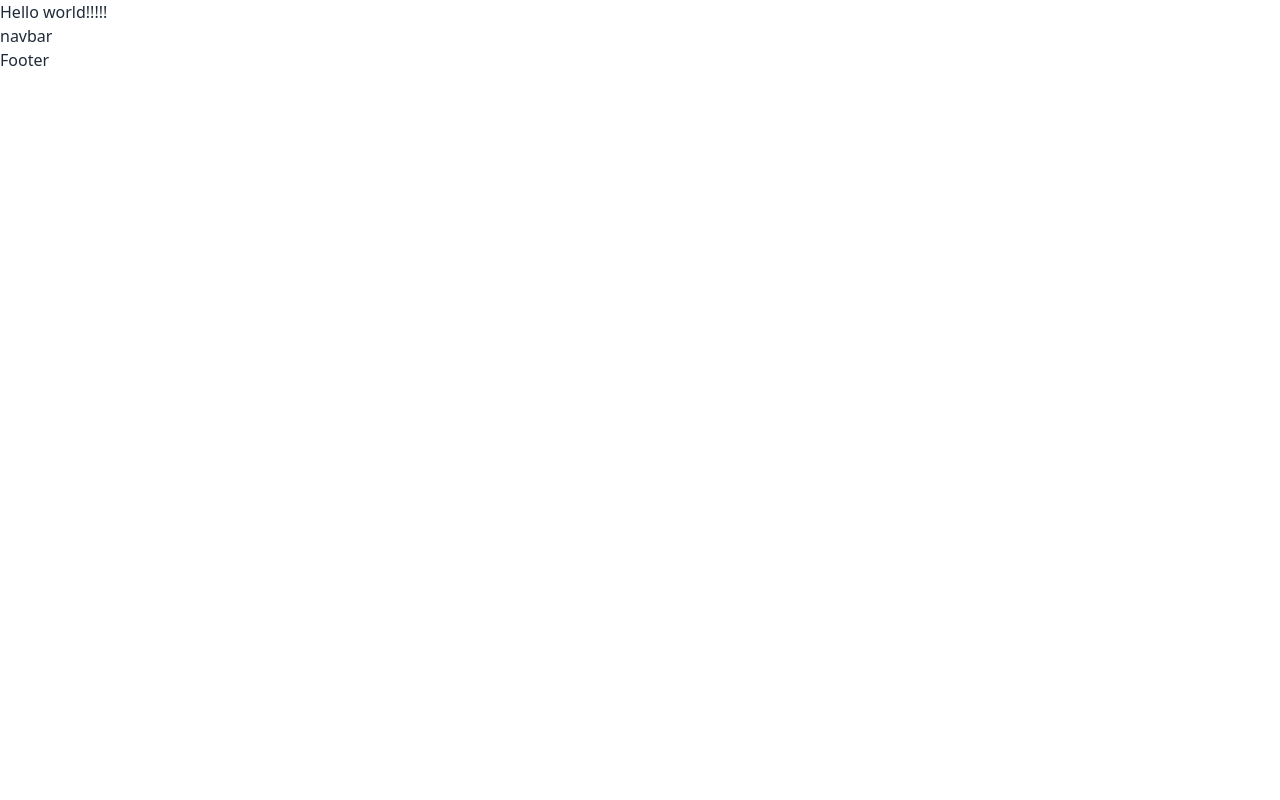
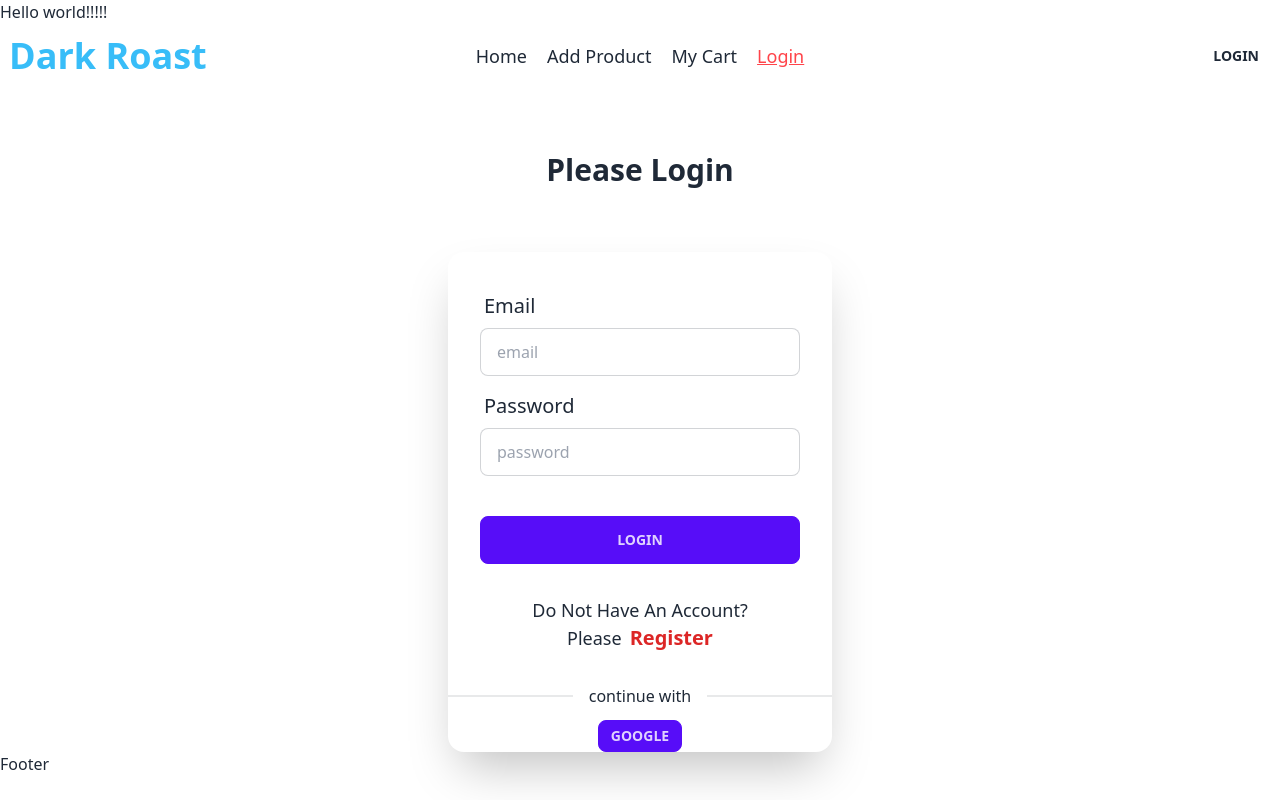
Before and after one commit to MohiuddinRaki/As10-King-Of-Tech-Client, a React (Vite) app: page /login in a window 1280 px wide. Built offline with nearby package versions, Linux system fonts and the light colour scheme; no server answers.

Commit message:
login page and navbar with private route

```diff
--- /dev/null
+++ b/src/components/MyCart.jsx
@@ -0,0 +1,10 @@
+
+const MyCart = () => {
+    return (
+        <div>
+            <h2>cart</h2>
+        </div>
+    );
+};
+
+export default MyCart;
--- a/src/header/Navbar.jsx
+++ b/src/header/Navbar.jsx
@@ -1,10 +1,99 @@
+import { useContext } from "react";
+import { AuthContext } from "../providers/AuthProvider";
+import { Link, NavLink } from "react-router-dom";
+import "./Navbar.css";
 
 const Navbar = () => {
-    return (
-        <div>
-            <h2>navbar</h2>
+  const { user, logOutUser } = useContext(AuthContext);
+
+  const navLinks = (
+    <>
+      <li className="text-lg font-medium">
+        <NavLink to="/">Home</NavLink>
+      </li>
+      <li className="text-lg font-medium">
+        <NavLink to="/addProduct">Add Product</NavLink>
+      </li>
+      <li className="text-lg font-medium">
+        <NavLink to="/myCart">My Cart</NavLink>
+      </li>
+      <li className="text-lg font-medium">
+        <NavLink to="/login">Login</NavLink>
+      </li>
+    </>
+  );
+
+  return (
+    <nav className="container mx-auto">
+      <div className="navbar bg-base-100">
+        <div className="navbar-start">
+          <div className="dropdown">
+            <label tabIndex={0} className="btn btn-ghost lg:hidden">
+              <svg
+                xmlns="http://www.w3.org/2000/svg"
+                className="h-5 w-5"
+                fill="none"
+                viewBox="0 0 24 24"
+                stroke="currentColor"
+              >
+                <path
+                  strokeLinecap="round"
+                  strokeLinejoin="round"
+                  strokeWidth="2"
+                  d="M4 6h16M4 12h8m-8 6h16"
+                />
+              </svg>
+            </label>
+            <ul tabIndex={0} className=" dropdown-content mt-3 p-2 w-52">
+              {navLinks}
+            </ul>
+          </div>
+          <a className="btn btn-ghost normal-case text-sky-400 font-bold text-4xl pl-12 md:pl-0">
+            Dark Roast
+          </a>
         </div>
-    );
+        <div className="navbar-center hidden lg:flex">
+          <ul className="menu-horizontal px-1 gap-5">{navLinks}</ul>
+        </div>
+
+        <div className="navbar-end">
+          {user?.email ? (
+            <div className="dropdown dropdown-end">
+              <label tabIndex={0} className="btn btn-ghost btn-circle avatar">
+                <div className="w-10 rounded-full">
+                  <img src={user.photoURL} alt={user.displayName} />
+                </div>
+              </label>
+              <ul
+                tabIndex={0}
+                className="menu menu-sm dropdown-content mt-3 z-[1] p-2 shadow bg-base-100 rounded-box w-52"
+              >
+                <li>
+                  <button className="btn btn-sm  btn-ghost">
+                    {user.displayName}
+                  </button>
+                </li>
+                <li>
+                  <Link to="/">
+                    <button
+                      className="btn btn-sm  btn-ghost"
+                      onClick={logOutUser}
+                    >
+                      Logout
+                    </button>
+                  </Link>
+                </li>
+              </ul>
+            </div>
+          ) : (
+            <Link to="/login">
+              <button className="btn btn-sm  btn-ghost">Login</button>
+            </Link>
+          )}
+        </div>
+      </div>
+    </nav>
+  );
 };
 
 export default Navbar;
--- /dev/null
+++ b/src/header/navbar.css
@@ -0,0 +1,4 @@
+nav div ul li a.active {
+    text-decoration: underline;
+    color: #FF444A;
+}
--- a/src/pages/Login.jsx
+++ b/src/pages/Login.jsx
@@ -1,10 +1,82 @@
+import { Link, useLocation, useNavigate } from "react-router-dom";
+import { useContext, useState } from "react";
+import { AuthContext } from "../providers/AuthProvider";
+import { toast } from "react-toastify";
+import SocialLogin from "./SocialLogin";
 
 const Login = () => {
-    return (
-        <div>
+  const { signInUser } = useContext(AuthContext);
+  const naviGate = useNavigate();
+  const location = useLocation();
+  const [loginError, setLoginError] = useState("");
 
-        </div>
-    );
+  const handleLogin = (e) => {
+    e.preventDefault();
+    const form = new FormData(e.currentTarget);
+    const email = form.get("email");
+    const password = form.get("password");
+    console.log(email, password);
+
+    setLoginError("");
+
+    signInUser(email, password)
+      .then((res) => {
+        toast.success("User logged in successfully");
+        naviGate(location?.state ? location.state : "/");
+        console.log(res.user);
+      })
+      .catch(() => {
+        setLoginError("password or email doesn't match");
+      });
+  };
+
+  return (
+    <div>
+      <h2 className="text-3xl font-bold text-center my-16">Please Login</h2>
+      <div className="card flex-shrink-0 w-full max-w-sm shadow-2xl bg-base-100 mx-auto">
+        <form onSubmit={handleLogin} className="card-body">
+          <div className="form-control">
+            <label className="label">
+              <span className="label-text text-xl font-medium">Email</span>
+            </label>
+            <input
+              type="email"
+              name="email"
+              placeholder="email"
+              className="input input-bordered"
+              required
+            />
+          </div>
+          <div className="form-control">
+            <label className="label">
+              <span className="label-text text-xl font-medium">Password</span>
+            </label>
+            <input
+              type="password"
+              name="password"
+              placeholder="password"
+              className="input input-bordered"
+              required
+            />
+          </div>
+          <p>{setLoginError && <p className="text-red-600">{loginError}</p>}</p>
+          <div className="form-control mt-6">
+            <button className="btn btn-primary">Login</button>
+          </div>
+        </form>
+        <p className="text-center px-4 text-lg mb-5">
+          Do Not Have An Account? Please
+          <Link
+            className="text-xl pl-2 font-semibold text-red-600"
+            to="/register"
+          >
+            Register
+          </Link>
+        </p>
+        <SocialLogin></SocialLogin>
+      </div>
+    </div>
+  );
 };
 
 export default Login;
--- a/src/pages/Register.jsx
+++ b/src/pages/Register.jsx
@@ -2,6 +2,7 @@ import { Link, useNavigate } from "react-router-dom";
 import { useContext, useState } from "react";
 import { AuthContext } from "./../providers/AuthProvider";
 import { toast } from "react-toastify";
+import SocialLogin from "./SocialLogin";
 
 const Register = () => {
   const { creatUser, handleUpdateProfile } = useContext(AuthContext);
@@ -108,6 +109,7 @@ const Register = () => {
             Login
           </Link>
         </p>
+        <SocialLogin></SocialLogin>
       </div>
     </div>
   );
--- a/src/pages/Root.jsx
+++ b/src/pages/Root.jsx
@@ -2,6 +2,7 @@ import { Outlet } from "react-router-dom";
 import Navbar from "../header/Navbar";
 import Footer from "./Footer";
 import { ToastContainer } from "react-toastify";
+import "react-toastify/dist/ReactToastify.css";
 
 const Root = () => {
   return (
--- a/src/pages/SocialLogin.jsx
+++ b/src/pages/SocialLogin.jsx
@@ -1,27 +1,27 @@
-// import { useContext } from "react";
-// import { AuthContext } from "../providers/AuthProvider";
-// import { useNavigate } from "react-router-dom";
-// import { toast } from "react-toastify";
+import { useContext } from "react";
+import { AuthContext } from "../providers/AuthProvider";
+import { useLocation, useNavigate } from "react-router-dom";
+import { toast } from "react-toastify";
 
 const SocialLogin = () => {
+  const { googleLoginUser } = useContext(AuthContext);
+  const naviGate = useNavigate();
+  const location = useLocation();
 
-//   const { googleLoginUser } = useContext(AuthContext);
-//   const naviGate = useNavigate();
-
-//   const handleSocialLogin = () => {
-//     googleLoginUser()
-//       .then(() => {
-//         toast.success("User logged in successfully");
-//         naviGate("/");
-//       })
-//       .catch((error) => {
-//         toast.error(error.message);
-//       });
-//   };
+  const handleSocialLogin = () => {
+    googleLoginUser()
+      .then(() => {
+        toast.success("User logged in successfully");
+        naviGate(location?.state ? location.state : "/");
+      })
+      .catch((error) => {
+        toast.error(error.message);
+      });
+  };
 
   return (
     <>
-      {/* <div className="divider">continue with</div>
+      <div className="divider">continue with</div>
       <div className="mx-auto">
         <button
           onClick={() => handleSocialLogin()}
@@ -29,7 +29,7 @@ const SocialLogin = () => {
         >
           Google
         </button>
-      </div> */}
+      </div>
     </>
   );
 };
--- a/src/routes/PrivateRoute.jsx
+++ b/src/routes/PrivateRoute.jsx
@@ -1,10 +1,25 @@
+import { useContext } from "react";
+import { AuthContext } from "../providers/AuthProvider";
+import { Navigate, useLocation } from "react-router-dom";
+import PropTypes from "prop-types";
 
-const PrivateRoute = () => {
-    return (
-        <div>
+const PrivateRoute = ({children}) => {
 
-        </div>
-    );
+    const {user, loading} = useContext(AuthContext);
+    const location = useLocation();
+
+    if (loading) {
+        return <span className="loading loading-infinity loading-lg">Loading...</span>
+    }
+
+    if (user) {
+        return children;
+    }
+    return <Navigate state={location.pathname} to= "/login"></Navigate>
 };
 
 export default PrivateRoute;
+
+PrivateRoute.propTypes = {
+    children: PropTypes.node,
+  };
--- a/src/routes/Routes.jsx
+++ b/src/routes/Routes.jsx
@@ -5,6 +5,8 @@ import AddProduct from "../components/AddProduct";
 import UpdateProduct from "../components/UpdateProduct";
 import Register from "../pages/Register";
 import Login from "../pages/Login";
+import MyCart from "../components/MyCart";
+import PrivateRoute from "./PrivateRoute";
 
 const Routes = createBrowserRouter([
   {
@@ -14,20 +16,32 @@ const Routes = createBrowserRouter([
     children: [
       {
         path: "/addProduct",
-            element: <AddProduct></AddProduct>
+        element: (
+          <PrivateRoute>
+            <AddProduct></AddProduct>
+          </PrivateRoute>
+        ),
       },
       {
         path: "updateProduct",
-            element: <UpdateProduct></UpdateProduct>
+        element: <UpdateProduct></UpdateProduct>,
+      },
+      {
+        path: "myCart",
+        element: (
+          <PrivateRoute>
+            <MyCart></MyCart>
+          </PrivateRoute>
+        ),
       },
       {
         path: "register",
-            element: <Register></Register>
+        element: <Register></Register>,
       },
       {
         path: "login",
-            element: <Login></Login>
-        }
+        element: <Login></Login>,
+      },
     ],
   },
 ]);
```
Lines whose indentation alone changed are shown as unchanged.
